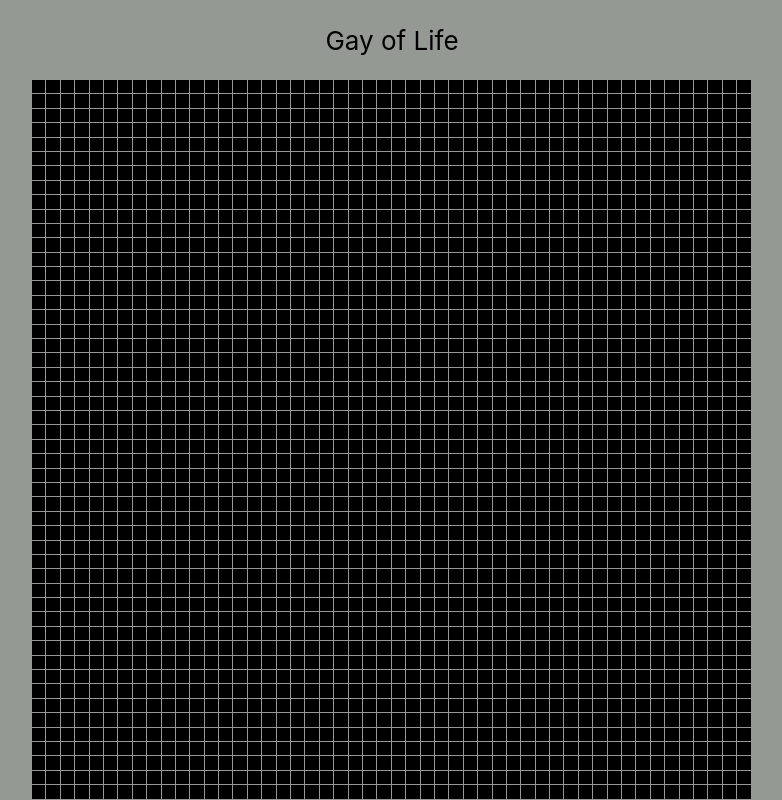
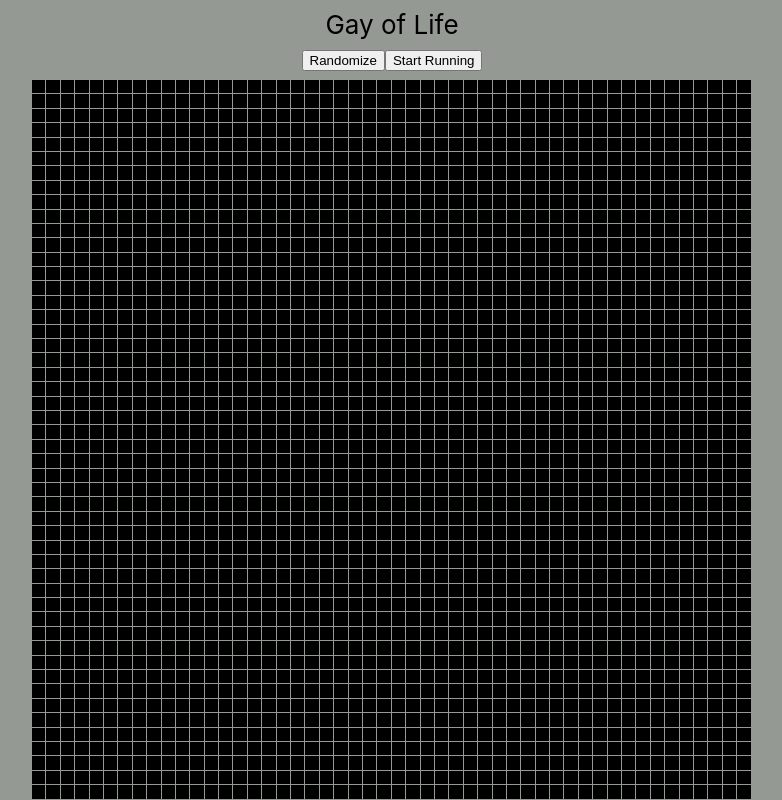
Before and after one commit to ErinCall/gay-of-life, a React (Create React App) app: page / in a window 1280 px wide. Shown: the whole page, without its empty margins (248-1030 px from the left). Built offline with nearby package versions, Linux system fonts and the light colour scheme.

Commit message:
Fully-functional gay-of-life implementation :D
Needs some component tests, and I want to add more controls, but you can
in fact run the game!!

```diff
--- a/src/App.css
+++ b/src/App.css
@@ -54,3 +54,7 @@
 .Cell.dead {
   background-color: var(--dead);
 }
+
+.GameControls {
+  display: inline-block;
+}
--- a/src/App.js
+++ b/src/App.js
@@ -1,6 +1,8 @@
 import React from 'react';
 import './App.css';
 import Gameboard from './components/Gameboard';
+import TickButton from './components/TickButton';
+import {nextGeneration, randomized} from './internal/gayOfLife';
 
 class App extends React.Component {
   static DEFAULT_ROWS = 50;
@@ -12,8 +14,37 @@ class App extends React.Component {
     const rows = props.rows || this.constructor.DEFAULT_ROWS;
     const cols = props.cols || this.constructor.DEFAULT_COLS;
     this.state = {
+      tickerID: null,
       cells: Array(rows).fill(null).map(() => Array(cols).fill(false)),
+    };
+  }
+
+  tick() {
+    this.setState({
+      cells: nextGeneration(this.state.cells),
+    });
+  }
+
+  toggleCell(x, y) {
+    const cells = this.state.cells.slice();
+    cells[y][x] = ! cells[y][x];
+    this.setState({cells});
+  }
+
+  toggleTicking() {
+    if (this.state.tickerID === null) {
+      const tickerID = setInterval(() => this.tick(), 500);
+      this.setState({tickerID});
+    } else {
+      clearInterval(this.state.tickerID);
+      this.setState({tickerID: null});
     }
+  }
+
+  randomize() {
+    this.setState({
+      cells: randomized(this.state.cells),
+    });
   }
 
   render() {
@@ -21,8 +52,12 @@ class App extends React.Component {
       <div className="App">
         <header className="App-header">
           <p>Gay of Life</p>
+          <div className="GameControls">
+            <button onClick={() => this.randomize()}> Randomize </button>
+            <TickButton onClick={() => this.toggleTicking()} ticking={this.state.tickerID !== null} />
+          </div>
         </header>
-        <Gameboard cells={this.state.cells} />
+        <Gameboard cells={this.state.cells} toggleCell={(x, y) => this.toggleCell(x, y)} />
       </div>
     );
   }
--- a/src/components/Gameboard.js
+++ b/src/components/Gameboard.js
@@ -4,10 +4,13 @@ export default class Gameboard extends React.Component {
   render() {
     return (
       <div className="Gameboard">
-        {this.props.cells.map((row, rowNum) =>
-          <div className="Row" key={rowNum}>
-            {row.map((alive, colNum) =>
-              <div className={`Cell ${alive ? 'alive' : 'dead'}`} key={colNum}></div>
+        {this.props.cells.map((row, y) =>
+          <div className="Row" key={y}>
+            {row.map((alive, x) =>
+              <div className={`Cell ${alive ? 'alive' : 'dead'}`}
+                   key={x}
+                   onClick={() => this.props.toggleCell(x, y)}>
+              </div>
             )}
           </div>
         )}
--- /dev/null
+++ b/src/components/TickButton.js
@@ -0,0 +1,5 @@
+export default function TickButton(props) {
+  return <button onClick={props.onClick}>
+    {props.ticking ? "Stop" : "Start"} Running
+  </button>
+}
--- a/src/internal/gayOfLife.js
+++ b/src/internal/gayOfLife.js
@@ -1,4 +1,4 @@
-const RANDOM_ALIVE_CHANCE = 1/50;
+const RANDOM_ALIVE_CHANCE = 1/5;
 
 export function randomized(cells) {
   return cells.map(row =>
```
